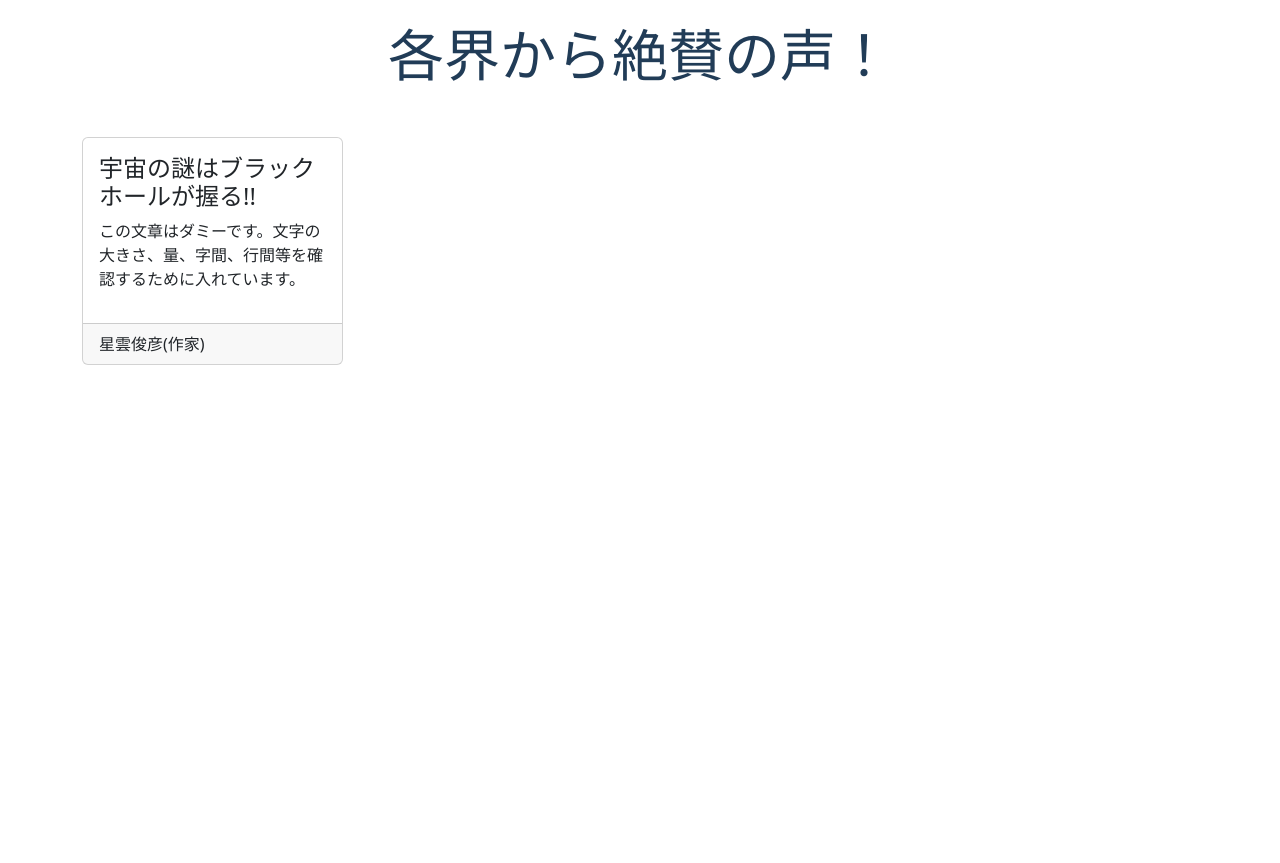
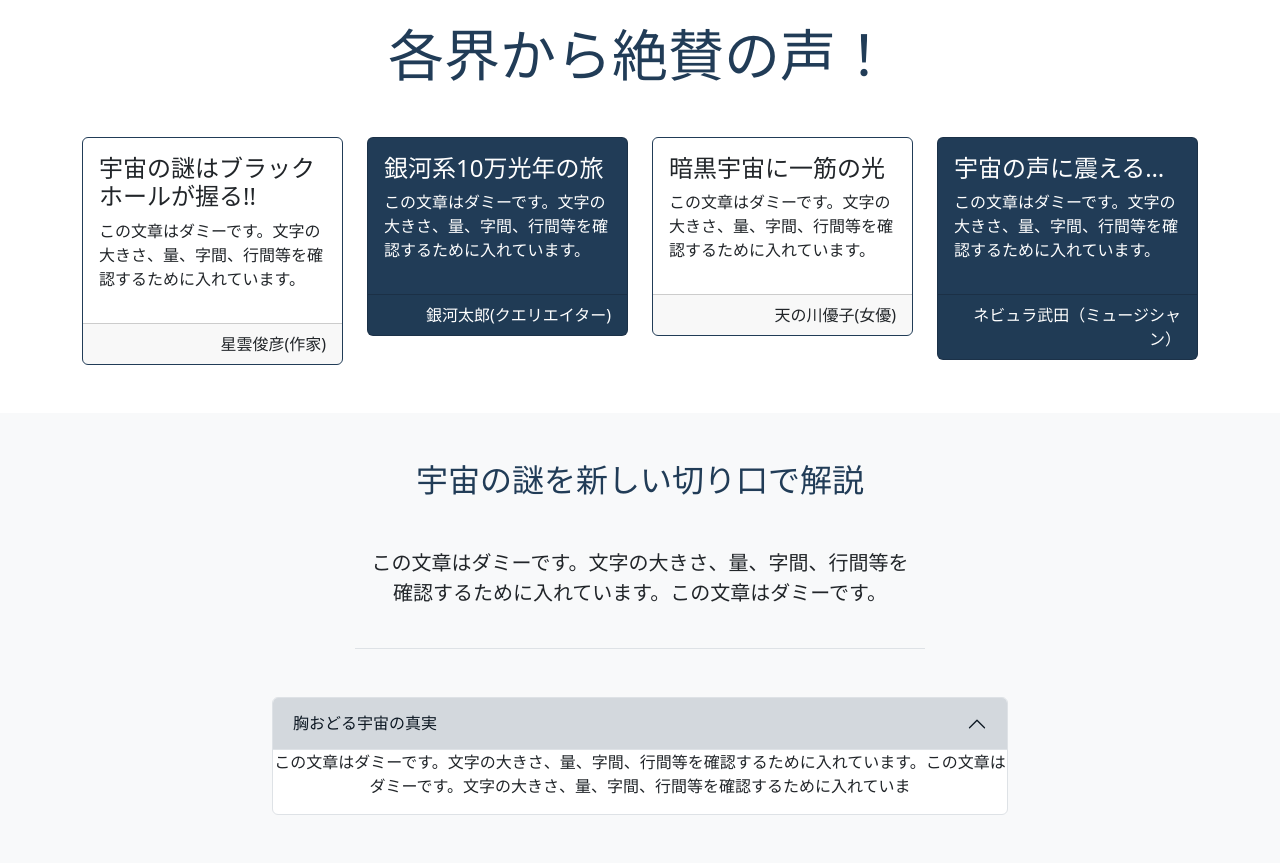
Before and after one commit to gonbei777/202404_bootstrap_advanced, a plain HTML site: page index.html in a window 1280 px wide. Shown: the part 880-1743 px from the top of the page. Before the commit the page ends 1293 px from the top, so only its background shows below. Drawn offline with Linux system fonts and the light colour scheme.

Commit message:
アコーディオン実装

```diff
--- a/index.html
+++ b/index.html
@@ -90,23 +90,83 @@
       <h2 class="display-4 text-center mb-5 text-primary">各界から絶賛の声！</h2>
       <div class="container">
         <div class="row">
-          <div class="col-md-3">
-            <div class="card">
+          <div class="col-md-3 mb-3 mb-md-0">
+            <div class="card border-primary">
               <div class="card-body">
                 <h3 class="h4">宇宙の謎はブラックホールが握る!!</h3>
                 <p>この文章はダミーです。文字の大きさ、量、字間、行間等を確認するために入れています。</p>
               </div>
-              <div class="card-footer">
+              <div class="card-footer text-end">
                 星雲俊彦(作家)
               </div>
             </div>
           </div>
-          <div class="col-md-3"></div>
-          <div class="col-md-3"></div>
-          <div class="col-md-3"></div>
+          <div class="col-md-3 mb-3 mb-md-0">
+            <div class="card text-bg-primary">
+              <div class="card-body">
+                <h3 class="h4">銀河系10万光年の旅</h3>
+                <p>この文章はダミーです。文字の大きさ、量、字間、行間等を確認するために入れています。</p>
+              </div>
+              <div class="card-footer text-end">
+                銀河太郎(クエリエイター)
+              </div>
+            </div>
+          </div>
+          <div class="col-md-3 mb-3 mb-md-0">
+            <div class="card border-primary">
+              <div class="card-body">
+                <h3 class="h4">暗黒宇宙に一筋の光</h3>
+                <p>この文章はダミーです。文字の大きさ、量、字間、行間等を確認するために入れています。</p>
+              </div>
+              <div class="card-footer text-end">
+                天の川優子(女優)
+              </div>
+            </div>
+          </div>
+          <div class="col-md-3">
+            <div class="card text-bg-primary">
+              <div class="card-body">
+                <h3 class="h4">宇宙の声に震える…</h3>
+                <p>この文章はダミーです。文字の大きさ、量、字間、行間等を確認するために入れています。</p>
+              </div>
+              <div class="card-footer text-end">
+                ネビュラ武田（ミュージシャン）
+              </div>
+            </div>
+          </div>
         </div>
       </div>
     </section>
+
+
+    <section class="about py-5 text-center bg-light">
+      <div class="container">
+        <div class="row justify-content-center mb-5">
+          <div class="col-md-6 border-bottom pb-4">
+            <header>
+              <h2 class="text-primary mb-5">宇宙の謎を新しい切り口で解説</h2>
+              <p class="lead">この文章はダミーです。文字の大きさ、量、字間、行間等を確認するために入れています。この文章はダミーです。</p>
+            </header>
+          </div>
+        </div>
+        <div class="row justify-content-center">
+          <div class="col-md-8">
+            <div class="accordion" id="about-group">
+              <div class="accordion-item">
+                <h2 class="accordion-header">
+                  <button class="accordion-button" type="button" data-bs-toggle="collapse"
+                    data-bs-target="#about-inspire">胸おどる宇宙の真実</button>
+                </h2>
+                <div id="about-inspire" class="accordion-collapse collapse show" data-bs-parent="#about-group">
+                  <p>この文章はダミーです。文字の大きさ、量、字間、行間等を確認するために入れています。この文章はダミーです。文字の大きさ、量、字間、行間等を確認するために入れていま </p>
+                </div>
+              </div>
+            </div>
+          </div>
+        </div>
+      </div>
+    </section>
+
   </main>
 
   <footer></footer>
```
